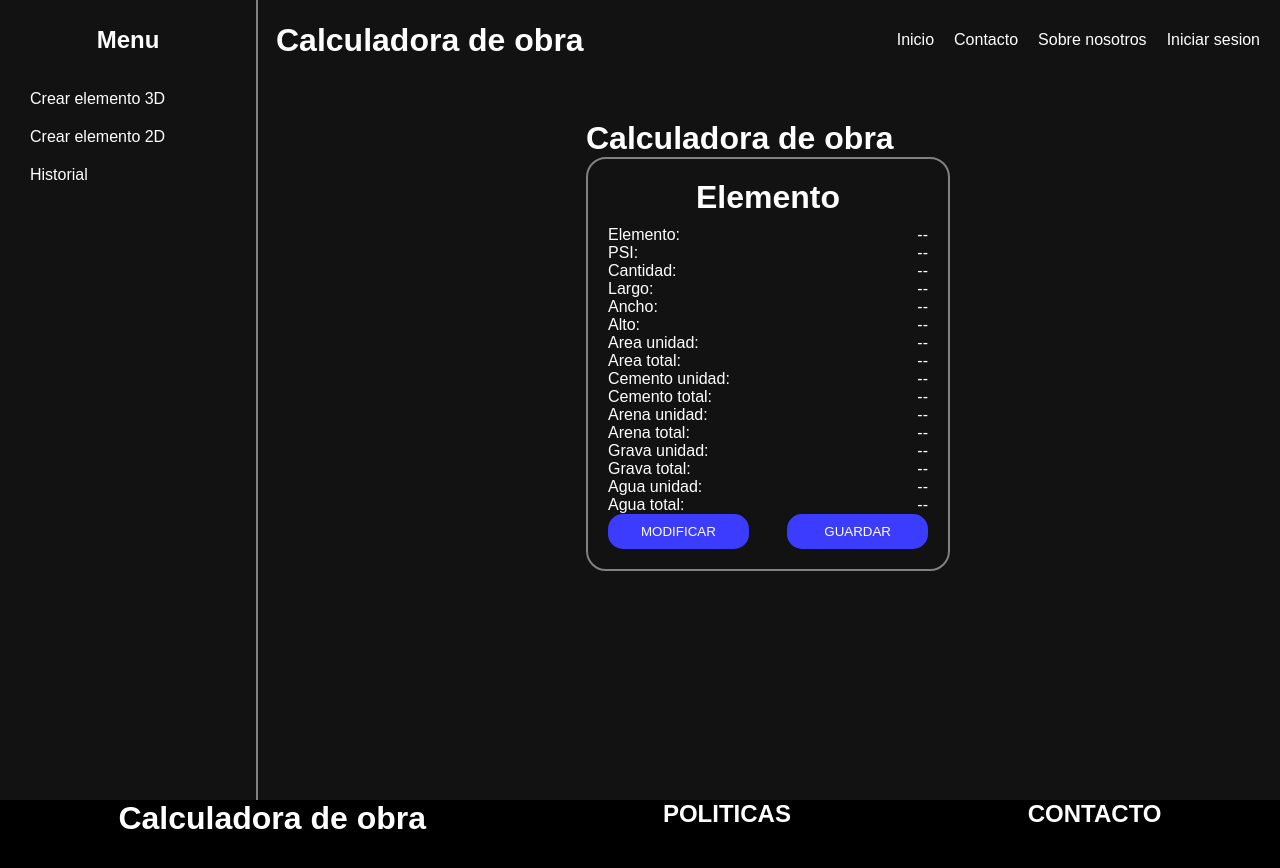
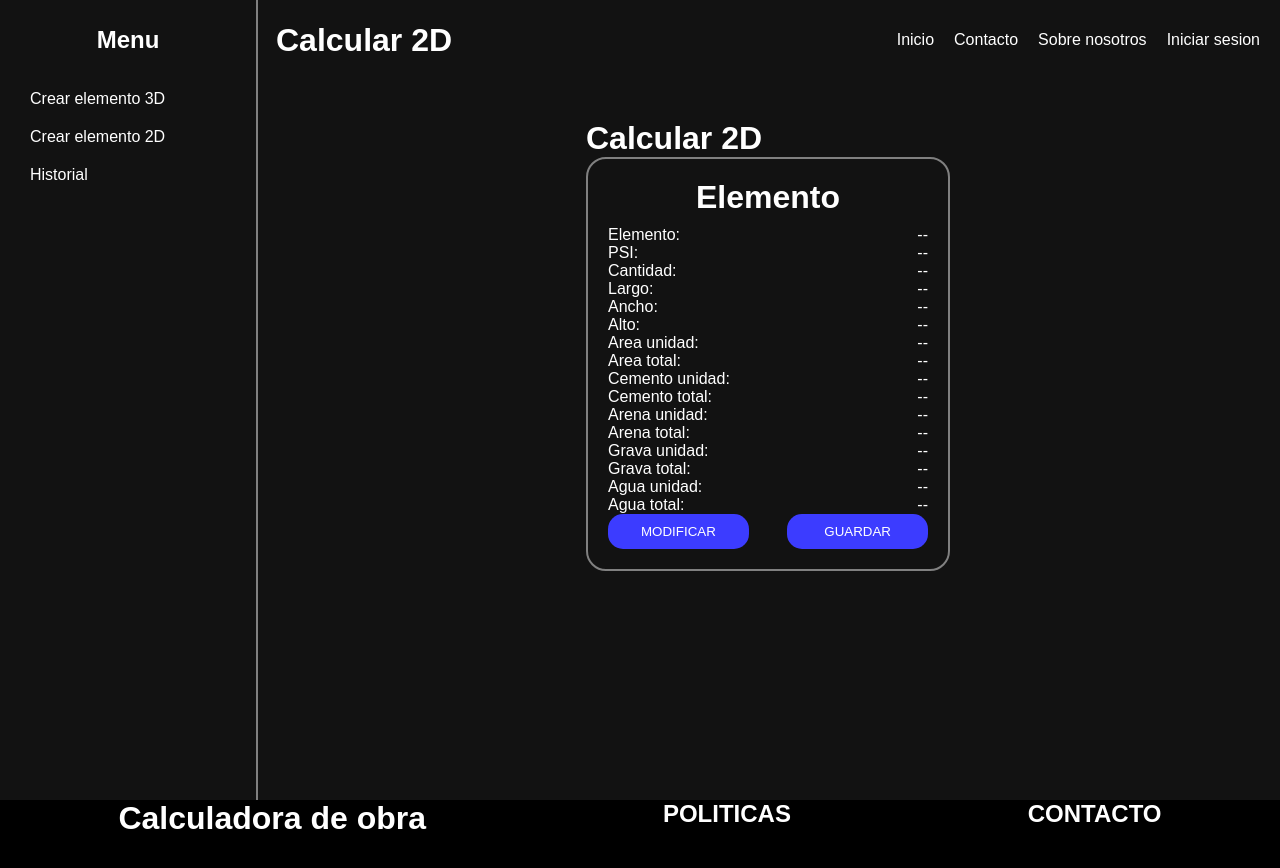
Before and after one commit to B1Jhonatan/front-obra, a React (Vite) app: page /calcular-2d in a window 1280 px wide. Shown: the top 868 px of the page. Built offline with nearby package versions, Linux system fonts and the light colour scheme.

Commit message:
Actualizacion componente

```diff
--- a/src/App.tsx
+++ b/src/App.tsx
@@ -7,12 +7,10 @@ import Calcular3dPage from "./pages/Calcular3dPage";
 import HeaderComponent from "./components/header/HeaderComponent";
 import FooterComponent from "./components/footer/FooterComponent";
 import MenuLateral from "./components/menu/MenuLateral";
-import Title from "./components/titulo/Title";
 
 function App() {
   return (
     <div className="g-app">
-      <Title titulo="Calculadora de obra" />
       <HeaderComponent />
       <Routes>
         <Route path="/" element={<HomePage />} />
--- a/src/components/component-forms/Titulo.tsx
+++ b/src/components/component-forms/Titulo.tsx
@@ -1,12 +1,20 @@
-import React, { useState, useEffect } from "react";
+import { useEffect, useState } from "react";
+import ChangeNameTitle from "../../utilidades/ChangeNameTitle";
 
 function Titulo() {
-  const [titulo, setTitulo] = useState(document.title);
+  const title: string = ChangeNameTitle();
+  const [titulo, setTitulo] = useState("");
 
   useEffect(() => {
-    // Si el título cambia en otro lugar, puedes actualizarlo aquí
-    setTitulo(document.title);
-  }, []);
+    if (title === "") {
+      setTitulo("Cantidades de obra");
+    } else {
+      setTitulo(title);
+    }
+  }, [title]);
+  useEffect(() => {
+    document.title = titulo;
+  });
 
   return (
     <div>
--- a/src/components/form_elemento_3d/Form3d.tsx
+++ b/src/components/form_elemento_3d/Form3d.tsx
@@ -1,5 +1,4 @@
 import Seleccionar from "../component-forms/SeleccionarComponent";
-import Titulo from "../component-forms/Titulo";
 import BotonesComponent from "../component-forms/BotonesComponent";
 import InputsComponent from "../component-forms/InputsComponent";
 import "./Form3d.css";
@@ -9,9 +8,6 @@ function Form3d() {
   return (
     <div className="formulario3d">
       <form action="post">
-        <div className="titulo">
-          <Titulo />
-        </div>
         <div className="iseleccion">
           <Seleccionar direccion="elementos" />
           <div className="icheckear">
--- a/src/components/header/HeaderComponent.tsx
+++ b/src/components/header/HeaderComponent.tsx
@@ -1,15 +1,11 @@
-import { useEffect, useState } from "react";
+import Titulo from "../component-forms/Titulo";
 import "./HeaderComponent.css";
 
 function Header() {
-  const [titulo, setTitulo] = useState("");
-  useEffect(() => {
-    setTitulo(document.title);
-  });
   return (
     <header className="iheader">
       <div className="tituloH">
-        <h1>{titulo}</h1>
+        <Titulo />
       </div>
       <div className="menu">
         <p>Inicio</p>
--- a/src/components/titulo/Title.tsx
+++ /dev/null
@@ -1,22 +0,0 @@
-import React, { useEffect, useState } from "react";
-
-// Define el tipo de las props
-interface TitleProps {
-  titulo: string;
-}
-
-const Title: React.FC<TitleProps> = ({ titulo }) => {
-  const [title, setTitle] = useState(titulo);
-
-  useEffect(() => {
-    setTitle(titulo); // Actualiza el título si cambia la prop
-  }, [titulo]);
-
-  useEffect(() => {
-    document.title = title; // Cambia el título del documento
-  }, [title]);
-
-  return null;
-};
-
-export default Title;
--- /dev/null
+++ b/src/utilidades/ChangeNameTitle.tsx
@@ -0,0 +1,27 @@
+import { useEffect, useState } from "react";
+import { useLocation } from "react-router-dom";
+
+function ChangeNameTitle(): string {
+  const tituloPath = useLocation();
+  const [titulo, setTitulo] = useState("");
+
+  useEffect(() => {
+    const ruta: string = tituloPath.pathname;
+    const tituloLimpio = () => {
+      let barra = ruta.replace("/", "");
+      barra = barra.replace("-", " ");
+      if (barra.includes("2d")) {
+        barra = barra.replace("2d", "2D");
+      } else if (barra.includes("3d")) {
+        barra = barra.replace("3d", "3D");
+      }
+      const texto = barra.charAt(0).toUpperCase() + barra.slice(1);
+      return texto;
+    };
+    setTitulo(tituloLimpio);
+  }, [tituloPath]);
+
+  return titulo;
+}
+
+export default ChangeNameTitle;
```
Also changed, not shown: src/utilidades/PostMedidas3d.tsx (+19 -19 lines).
